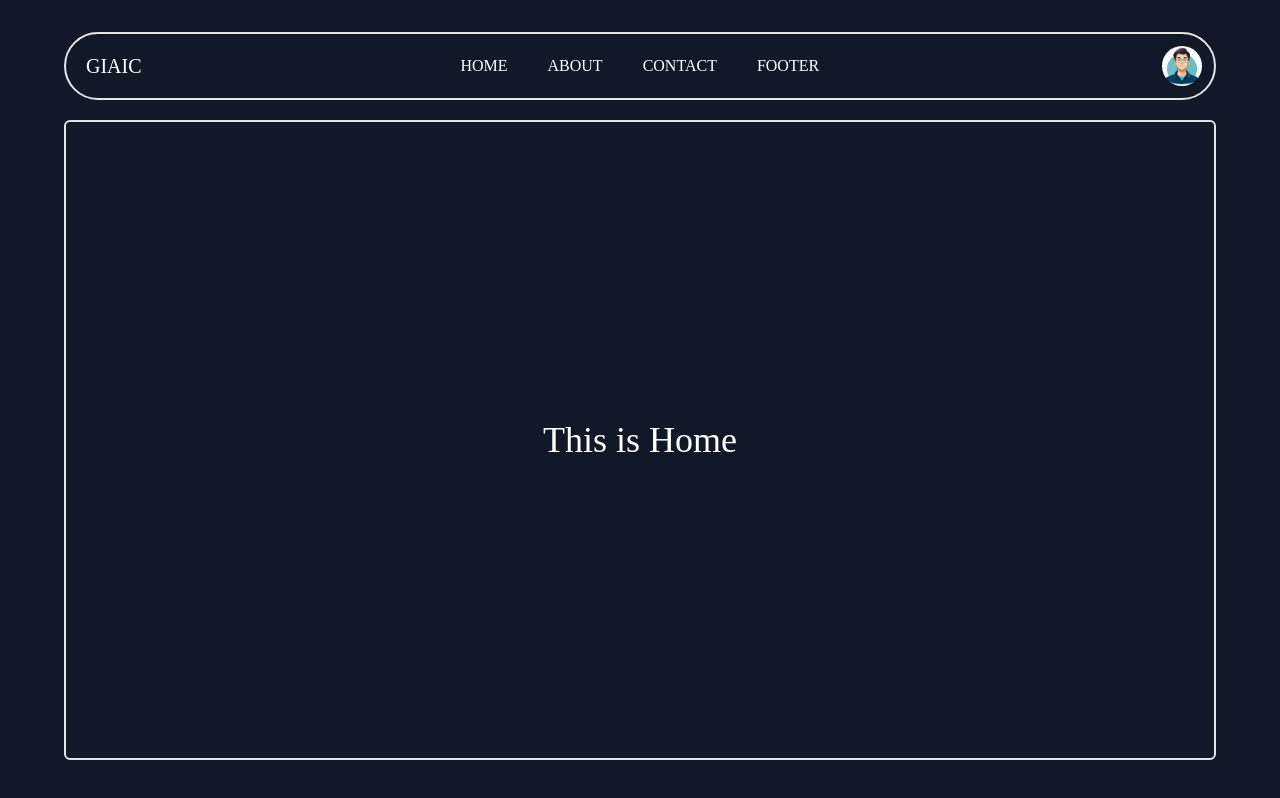
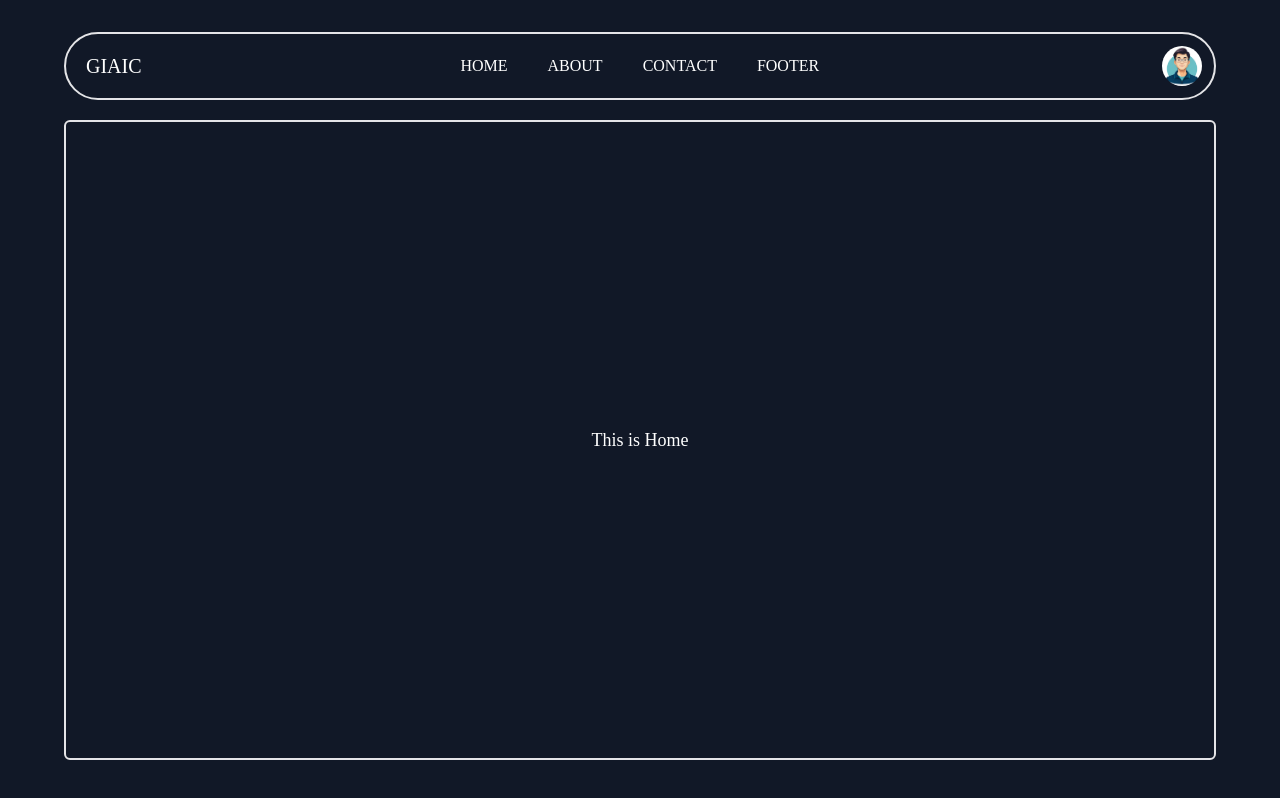
Before and after one commit to HunainAfzal-Dev/GIAIC-3rd-Assignment, a Next.js app: page /home in a window 1280 px wide. Built offline with nearby package versions, Linux system fonts and the light colour scheme.

Commit message:
Revert "first commit"
This reverts commit 8373598f7855696df9f9f01da2296499317fb591.

```diff
--- a/src/app/(client)/home/page.tsx
+++ b/src/app/(client)/home/page.tsx
@@ -2,7 +2,7 @@
 
  function Home() {
    return (
-     <h1 className='text-white flex items-center justify-center h-full text-4xl '   >
+     <h1 className='text-white text-lg flex items-center justify-center h-full text-4xl '   >
        This is Home
      </h1>
    )
```
